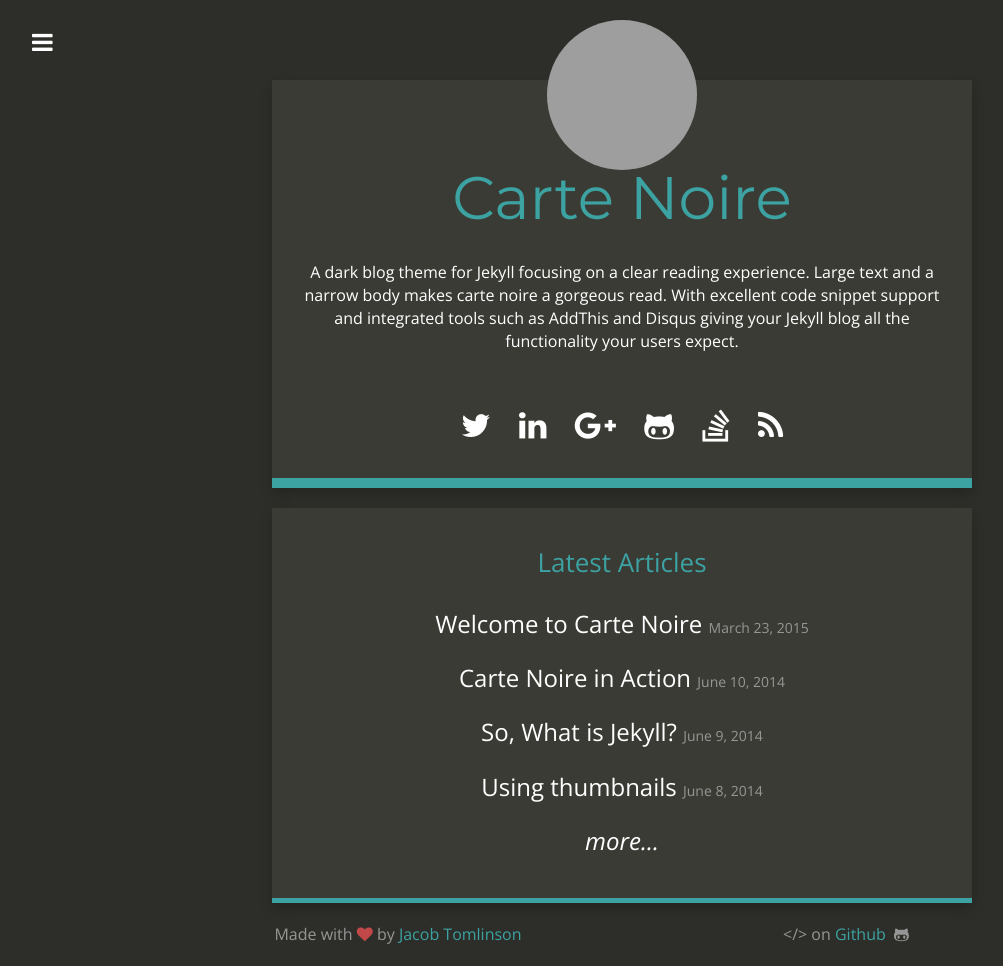
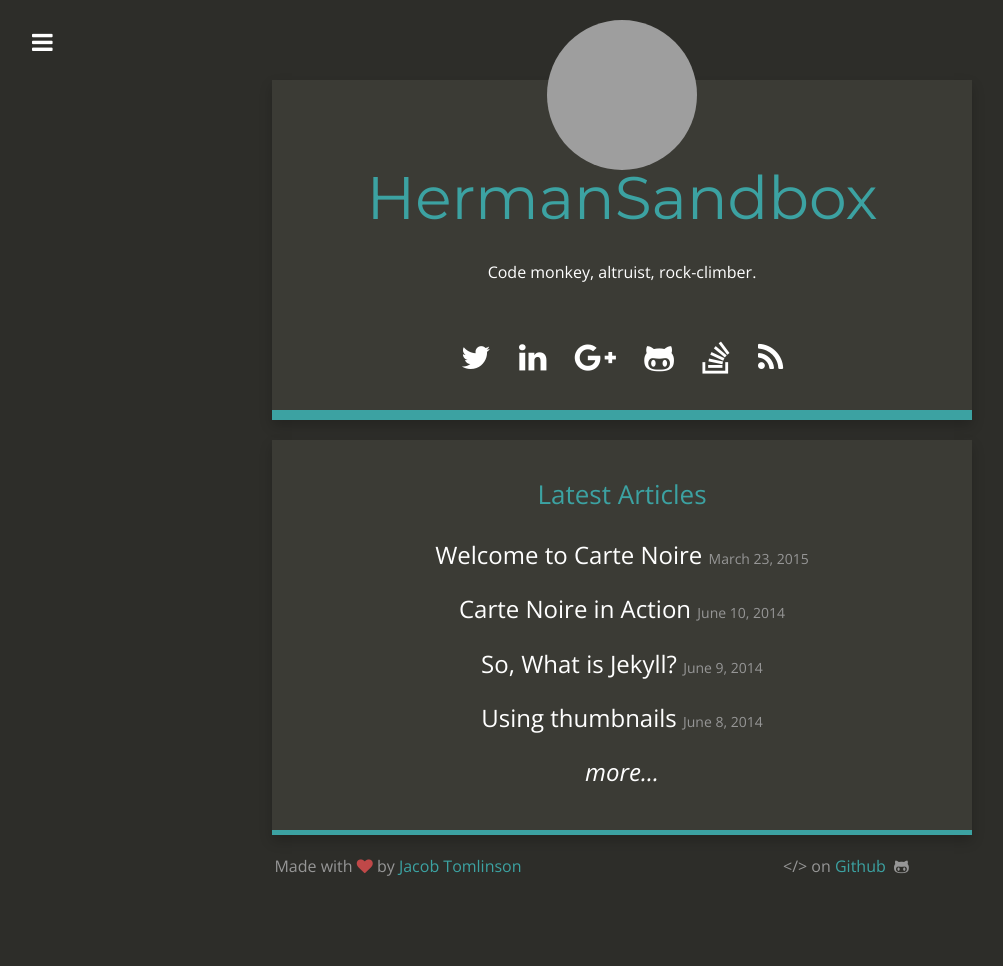
Before and after one commit to HermanMartinus/HermanMartinus.github.io, a Jekyll site: the page built from index.html, in a window 1280 px wide. Shown: the whole page, without its empty margins (18-1021 px from the left). Built offline with Jekyll 4.4.1, drawn with Linux system fonts in a browser that asks for light colours; nearby versions of some CDN libraries; after the commit the page ends 900 px from its top, so only the background shows below that; grey boxes are pictures that could not be loaded.

Commit message:
Updated some stuff

```diff
--- a/_config.yml
+++ b/_config.yml
@@ -1,11 +1,11 @@
 # Site settings
-title: "Carte Noire"
-email: jacob@jacobtomlinson.co.uk
-description: "A dark blog theme for Jekyll."
+title: "HermanSandbox"
+email: hfbmartinus@gmail.com
+description: "Code monkey, altruist, rock-climber."
 baseurl: ""
-url: "http://carte-noire.jacobtomlinson.co.uk/"
-title_description: "A dark blog theme for Jekyll focusing on a clear reading experience. Large text and a narrow body makes carte noire a gorgeous read. With excellent code snippet support and integrated tools such as AddThis and Disqus giving your Jekyll blog all the functionality your users expect."
-title_image: "https://www.gravatar.com/avatar/00000000000000000000000000000000?s=500&d=mm"
+url: "hermansandbox.co.za"
+title_description: "Code monkey, altruist, rock-climber."
+title_image: "https://instagram.fcpt8-1.fna.fbcdn.net/vp/8ce2c655b681cccd2a8bb4c9db50968c/5C83A287/t51.2885-15/e35/41182861_478131012691561_2909185620694103711_n.jpg"
 google_analytics: "UA-20365477-4"
 disqus_account: cartenoire
 github_repository: https://github.com/jacobtomlinson/carte-noire
```
